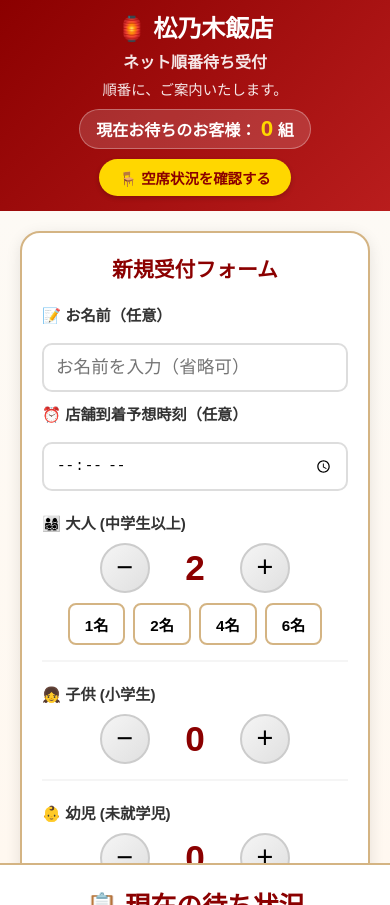
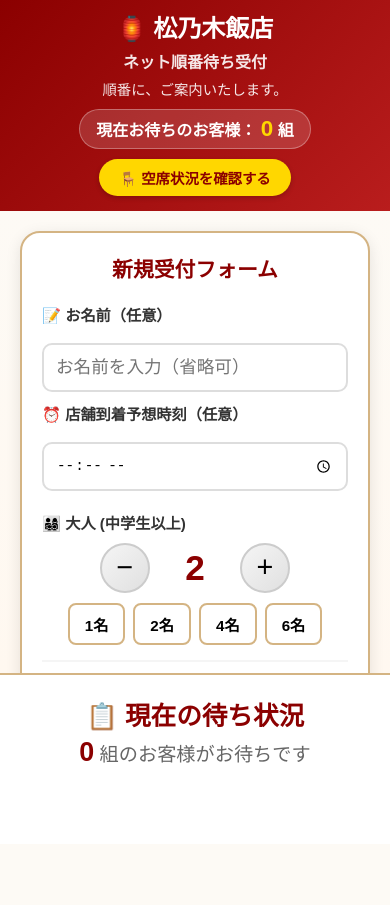
Before and after one commit to matunokihanten/noda, a website: page public/index.html in a window 390 px wide. After the commit the page ends 844 px from the top, so only its background shows below. Drawn offline with nearby package versions, Linux system fonts and the light colour scheme; no server answers.

Commit message:
Update index.html

```diff
--- a/public/index.html
+++ b/public/index.html
@@ -7,7 +7,8 @@
     <script src="/socket.io/socket.io.js"></script>
     <style>
         * { box-sizing: border-box; margin: 0; padding: 0; }
-        body { font-family: 'Hiragino Sans', 'Yu Gothic', sans-serif; background: #fdfaf5; display: flex; flex-direction: column; height: 100vh; overflow: hidden; }
+        /* ★修正: 100dvhを追加し、スマホのバー表示/非表示に対応 */
+        body { font-family: 'Hiragino Sans', 'Yu Gothic', sans-serif; background: #fdfaf5; display: flex; flex-direction: column; height: 100vh; height: 100dvh; overflow: hidden; }
         header { background: linear-gradient(135deg, #8b0000 0%, #b91d1d 100%); color: white; padding: 15px; text-align: center; box-shadow: 0 2px 10px rgba(0,0,0,0.2); }
         header h1 { margin: 0; font-size: 1.5em; font-weight: bold; line-height: 1.2; }
         header .subtitle { font-size: 1em; opacity: 0.9; margin-top: 5px; font-weight: bold; }
@@ -28,7 +29,6 @@
             color: #ffd700;
         }
 
-        /* ★ 空席確認ボタン用のスタイル ★ */
         .btn-availability {
             display: inline-block;
             margin-top: 10px;
@@ -48,9 +48,11 @@
             background: #fff;
         }
 
-        .main-container { display: flex; flex: 1; height: calc(100vh - 150px); }
+        /* ★修正: 固定高さの計算をやめ、自動で余白を埋める設定に変更 */
+        .main-container { display: flex; flex: 1; overflow: hidden; }
 
-        .left-panel { width: 420px; padding: 20px; border-right: 2px solid #d4b483; display: flex; flex-direction: column; align-items: center; box-sizing: border-box; overflow-y: auto; background: linear-gradient(180deg, #fdfaf5 0%, #fff8f0 100%); }
+        /* ★修正: 下部に十分な余白(60px)を持たせ、ボタンが確実に表示されるように変更 */
+        .left-panel { width: 420px; padding: 20px 20px 60px 20px; border-right: 2px solid #d4b483; display: flex; flex-direction: column; align-items: center; box-sizing: border-box; overflow-y: auto; background: linear-gradient(180deg, #fdfaf5 0%, #fff8f0 100%); }
         .form-box { background: white; padding: 20px; border-radius: 20px; width: 100%; border: 2px solid #d4b483; box-shadow: 0 4px 15px rgba(0,0,0,0.1); }
 
         input[type="text"], input[type="time"] { padding: 12px; margin: 10px 0; width: 100%; font-size: 1.1em; border: 2px solid #ddd; border-radius: 10px; transition: border-color 0.3s; }
@@ -139,9 +141,11 @@
 
         .stop-message { background: #fff3cd; border: 2px solid #ffc107; color: #856404; padding: 15px; border-radius: 10px; text-align: center; font-weight: bold; margin-bottom: 15px; }
 
+        /* ★修正: スマホ等の小さい画面時、入力パネルと待ちパネルが適切にスクロールするように高さを設定 */
         @media (max-width: 1000px) {
             .main-container { flex-direction: column; }
-            .left-panel { width: 100%; border-right: none; border-bottom: 2px solid #d4b483; }
+            .left-panel { width: 100%; border-right: none; border-bottom: 2px solid #d4b483; max-height: 55vh; }
+            .right-panel { max-height: 45vh; }
             .grid-container { grid-template-columns: repeat(3, 1fr); }
         }
     </style>
```
